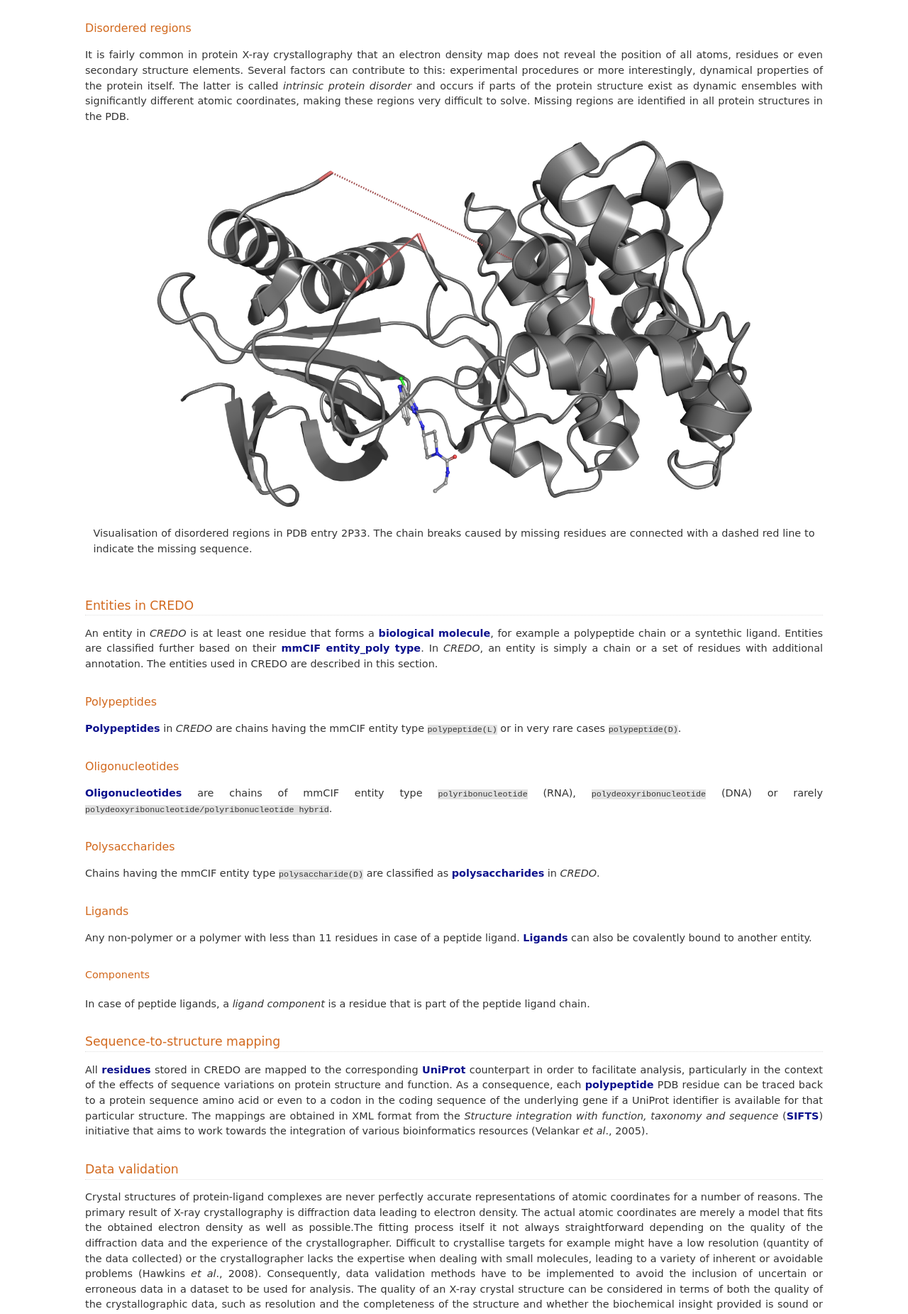
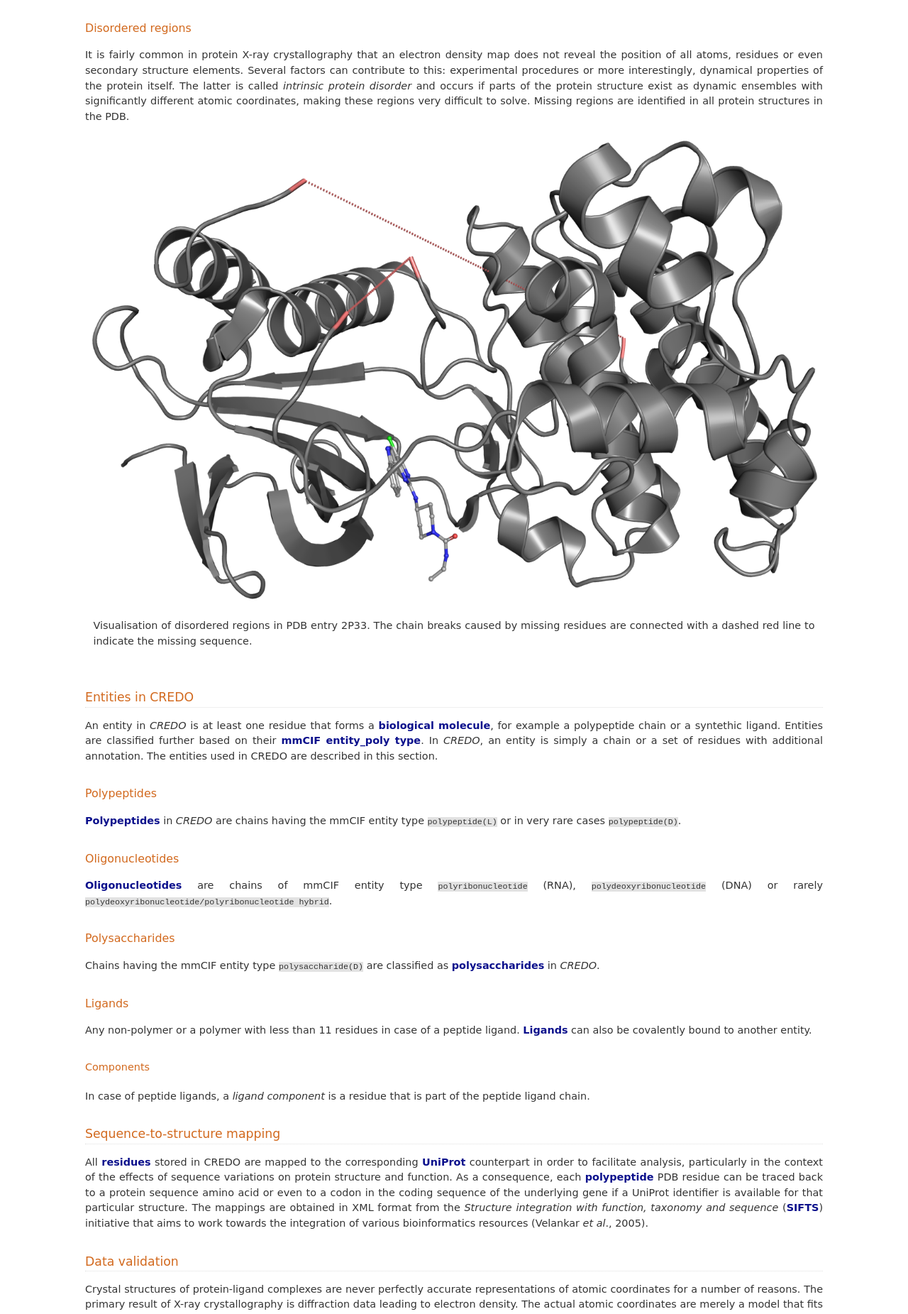
Before and after one commit to tlb-lab/credoscript, a Sphinx documentation site: the page built from docs/credo.rst, in a window 1280 px wide. Shown: the part 912-2763 px from the top of the page at 71% size. Built offline with Sphinx 7.4.7, drawn with Linux system fonts in a browser that asks for light colours.

Commit message:
Added width and height parameters to Sphinx figure directive to test if read the docs can scale the image now.

```diff
--- a/docs/credo.rst
+++ b/docs/credo.rst
@@ -64,7 +64,9 @@ with significantly different atomic coordinates, making these regions very diffi
 to solve. Missing regions are identified in all protein structures in the PDB.
 
 .. figure:: static/images/screenshots/2P33-disordered-regions.png
-   :scale: 60 %
+   :width: 1403 px
+   :height: 865 px
+   :scale: 75 %
    :alt: Disordered regions in PDB entry 2P33
    :align: center
 
```
